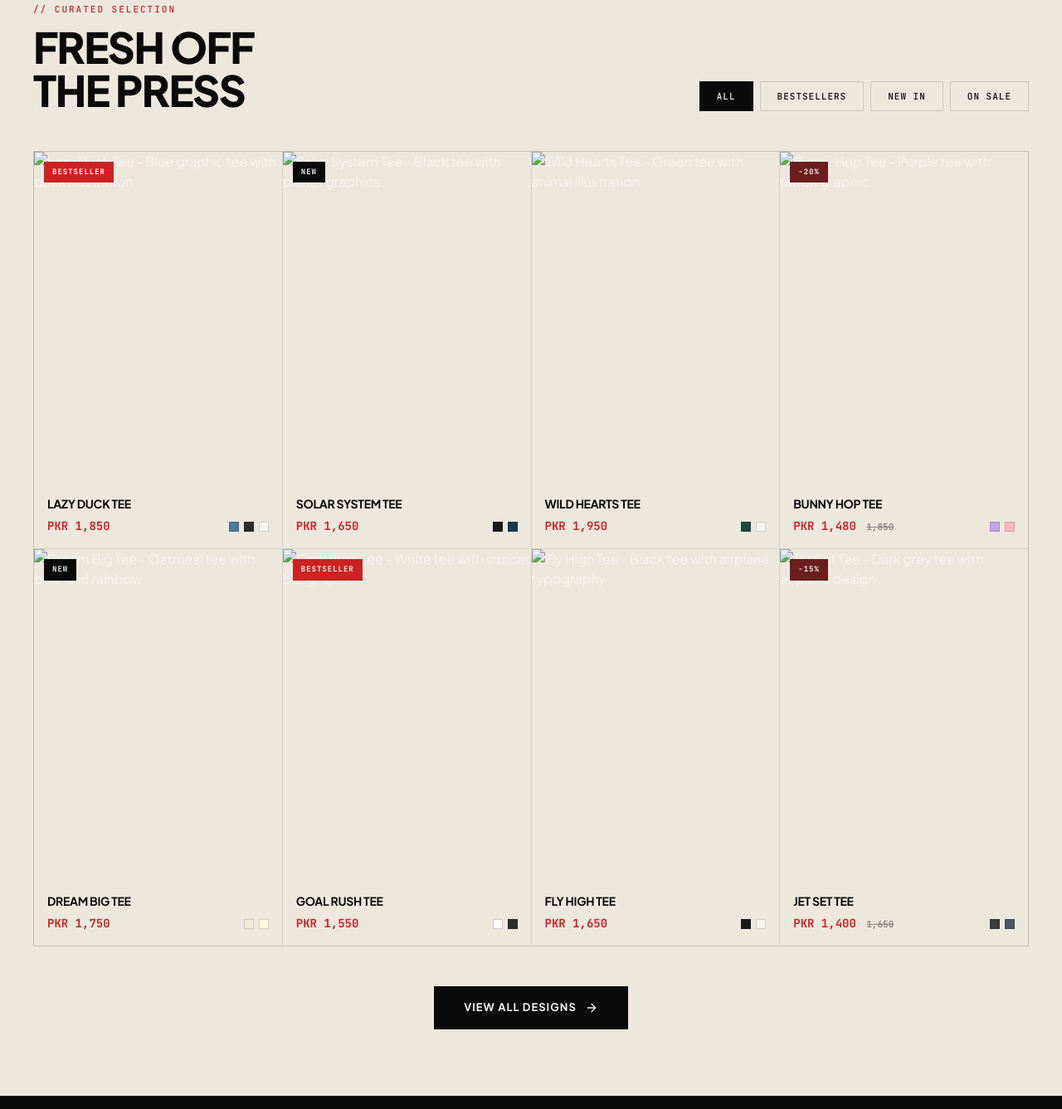
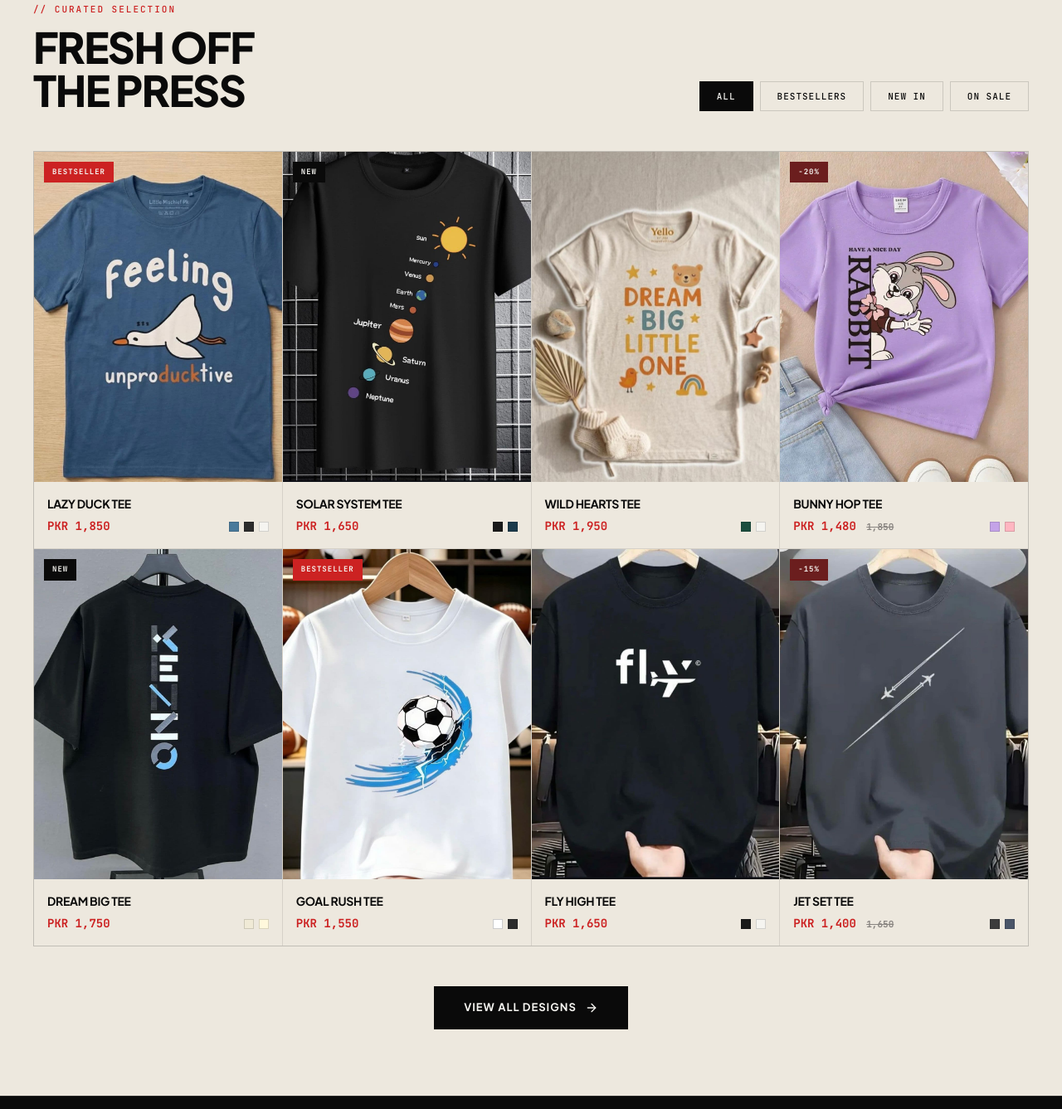
Before and after one commit to NEXWEB-dot/Little-Mischief, a plain HTML site: page index.html in a window 1280 px wide. Shown: the part 1056-2393 px from the top of the page at 83% size. Drawn offline with Linux system fonts and the light colour scheme; a web font is replaced by a local one.

Commit message:
fist commit

```diff
--- a/index.html
+++ b/index.html
@@ -74,7 +74,7 @@
   <!-- ======== HERO SECTION ======== -->
   <section class="hero" id="hero">
     <!-- Background decorative Urdu text -->
-    <div class="hero__bg-text" aria-hidden="true">شرارت</div>
+    <!-- Background decorative Urdu text removed -->
 
     <div class="hero__content">
       <!-- Left: Copy -->
@@ -123,7 +123,7 @@
         <div class="hero__floating-tag">Ages 2-14</div>
 
         <div class="hero__image-frame">
-          <img src="images/WhatsApp Image 2026-06-25 at 4.10.20 PM.jpeg" alt="Little Mischief featured graphic tee — feeling unproducktive duck design" loading="eager">
+          <img src="images/WhatsApp Image 2026-06-25 at 4.10.20 PM.jpg" alt="Little Mischief featured graphic tee — feeling unproducktive duck design" loading="eager">
           <div class="hero__image-label">
             <div class="hero__image-label-title">Lazy Duck Tee</div>
             <div class="hero__image-label-price">PKR 1,850</div>
@@ -183,7 +183,7 @@
         <div class="product-card reveal" data-category="bestseller">
           <div class="product-card__image">
             <span class="product-card__badge">Bestseller</span>
-            <img src="images/WhatsApp Image 2026-06-25 at 4.10.20 PM.jpeg" alt="Lazy Duck Tee - Blue graphic tee with duck illustration" loading="lazy">
+            <img src="images/WhatsApp Image 2026-06-25 at 4.10.20 PM.jpg" alt="Lazy Duck Tee - Blue graphic tee with duck illustration" loading="lazy">
             <div class="product-card__quick-add">Quick Add →</div>
           </div>
           <div class="product-card__info">
@@ -203,7 +203,7 @@
         <div class="product-card reveal reveal-delay-1" data-category="new">
           <div class="product-card__image">
             <span class="product-card__badge" style="background:#0A0A0A">New</span>
-            <img src="images/WhatsApp Image 2026-06-25 at 4.10.14 PM (1).jpeg" alt="Solar System Tee - Black tee with planet graphics" loading="lazy">
+            <img src="images/WhatsApp Image 2026-06-25 at 4.10.14 PM (1).jpg" alt="Solar System Tee - Black tee with planet graphics" loading="lazy">
             <div class="product-card__quick-add">Quick Add →</div>
           </div>
           <div class="product-card__info">
@@ -221,7 +221,7 @@
         <!-- Product 3 -->
         <div class="product-card reveal reveal-delay-2" data-category="bestseller">
           <div class="product-card__image">
-            <img src="images/WhatsApp Image 2026-06-25 at 4.10.15 PM (2).jpeg" alt="Wild Hearts Tee - Green tee with animal illustration" loading="lazy">
+            <img src="images/WhatsApp Image 2026-06-25 at 4.10.15 PM (2) (1).jpg" alt="Wild Hearts Tee - Green tee with animal illustration" loading="lazy">
             <div class="product-card__quick-add">Quick Add →</div>
           </div>
           <div class="product-card__info">
@@ -240,7 +240,7 @@
         <div class="product-card reveal reveal-delay-3" data-category="sale">
           <div class="product-card__image">
             <span class="product-card__badge" style="background:#6B1E1E">-20%</span>
-            <img src="images/WhatsApp Image 2026-06-25 at 4.10.14 PM (3).jpeg" alt="Bunny Hop Tee - Purple tee with rabbit graphic" loading="lazy">
+            <img src="images/WhatsApp Image 2026-06-25 at 4.10.14 PM (3).jpg" alt="Bunny Hop Tee - Purple tee with rabbit graphic" loading="lazy">
             <div class="product-card__quick-add">Quick Add →</div>
           </div>
           <div class="product-card__info">
@@ -259,7 +259,7 @@
         <div class="product-card reveal" data-category="new">
           <div class="product-card__image">
             <span class="product-card__badge" style="background:#0A0A0A">New</span>
-            <img src="images/WhatsApp Image 2026-06-25 at 4.10.15 PM (3).jpeg" alt="Dream Big Tee - Oatmeal tee with bear and rainbow" loading="lazy">
+            <img src="images/WhatsApp Image 2026-06-25 at 4.10.15 PM (3) (1).jpg" alt="Dream Big Tee - Oatmeal tee with bear and rainbow" loading="lazy">
             <div class="product-card__quick-add">Quick Add →</div>
           </div>
           <div class="product-card__info">
@@ -278,7 +278,7 @@
         <div class="product-card reveal reveal-delay-1" data-category="bestseller">
           <div class="product-card__image">
             <span class="product-card__badge">Bestseller</span>
-            <img src="images/WhatsApp Image 2026-06-25 at 4.10.14 PM.jpeg" alt="Goal Rush Tee - White tee with soccer ball graphic" loading="lazy">
+            <img src="images/WhatsApp Image 2026-06-25 at 4.10.14 PM.jpg" alt="Goal Rush Tee - White tee with soccer ball graphic" loading="lazy">
             <div class="product-card__quick-add">Quick Add →</div>
           </div>
           <div class="product-card__info">
@@ -296,7 +296,7 @@
         <!-- Product 7 -->
         <div class="product-card reveal reveal-delay-2" data-category="new">
           <div class="product-card__image">
-            <img src="images/WhatsApp Image 2026-06-25 at 4.10.15 PM.jpeg" alt="Fly High Tee - Black tee with airplane typography" loading="lazy">
+            <img src="images/WhatsApp Image 2026-06-25 at 4.10.15 PM (4).jpg" alt="Fly High Tee - Black tee with airplane typography" loading="lazy">
             <div class="product-card__quick-add">Quick Add →</div>
           </div>
           <div class="product-card__info">
@@ -315,7 +315,7 @@
         <div class="product-card reveal reveal-delay-3" data-category="sale">
           <div class="product-card__image">
             <span class="product-card__badge" style="background:#6B1E1E">-15%</span>
-            <img src="images/WhatsApp Image 2026-06-25 at 4.10.14 PM (2).jpeg" alt="Jet Set Tee - Dark grey tee with airplane design" loading="lazy">
+            <img src="images/WhatsApp Image 2026-06-25 at 4.10.14 PM (2).jpg" alt="Jet Set Tee - Dark grey tee with airplane design" loading="lazy">
             <div class="product-card__quick-add">Quick Add →</div>
           </div>
           <div class="product-card__info">
@@ -369,7 +369,7 @@
 
   <!-- ======== FEATURE / STORY BANNER ======== -->
   <section class="feature-banner" id="story">
-    <div class="feature-banner__bg-text" aria-hidden="true">شرارتی</div>
+    <!-- Background decorative Urdu text removed -->
     <div class="container">
       <div class="feature-banner__content">
         <div class="feature-banner__text reveal">
@@ -386,7 +386,7 @@
           </a>
         </div>
         <div class="feature-banner__image reveal reveal-delay-2">
-          <img src="images/WhatsApp Image 2026-06-25 at 4.10.15 PM (1).jpeg" alt="Little Mischief Kenzo-style oversized black tee" loading="lazy">
+          <img src="images/WhatsApp Image 2026-06-25 at 4.10.15 PM (1) (1).jpg" alt="Little Mischief Kenzo-style oversized black tee" loading="lazy">
         </div>
       </div>
     </div>
```
